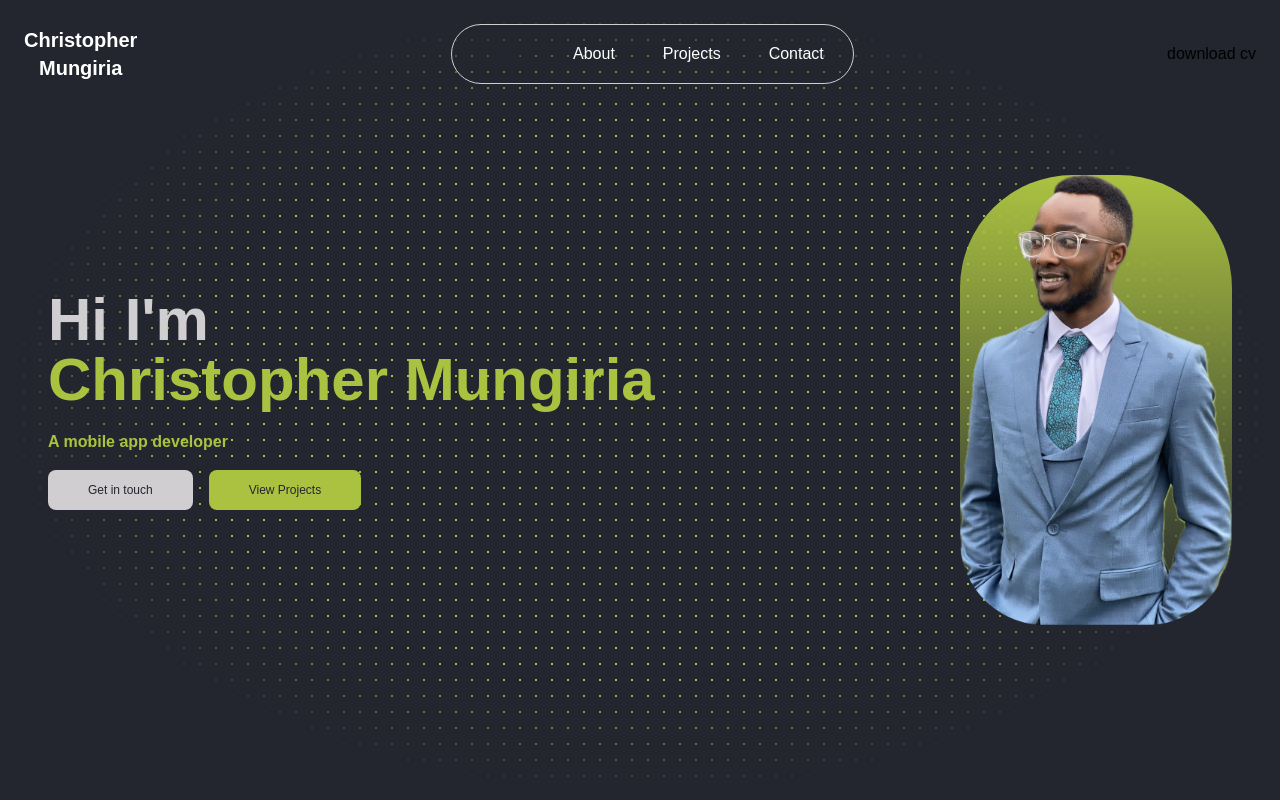
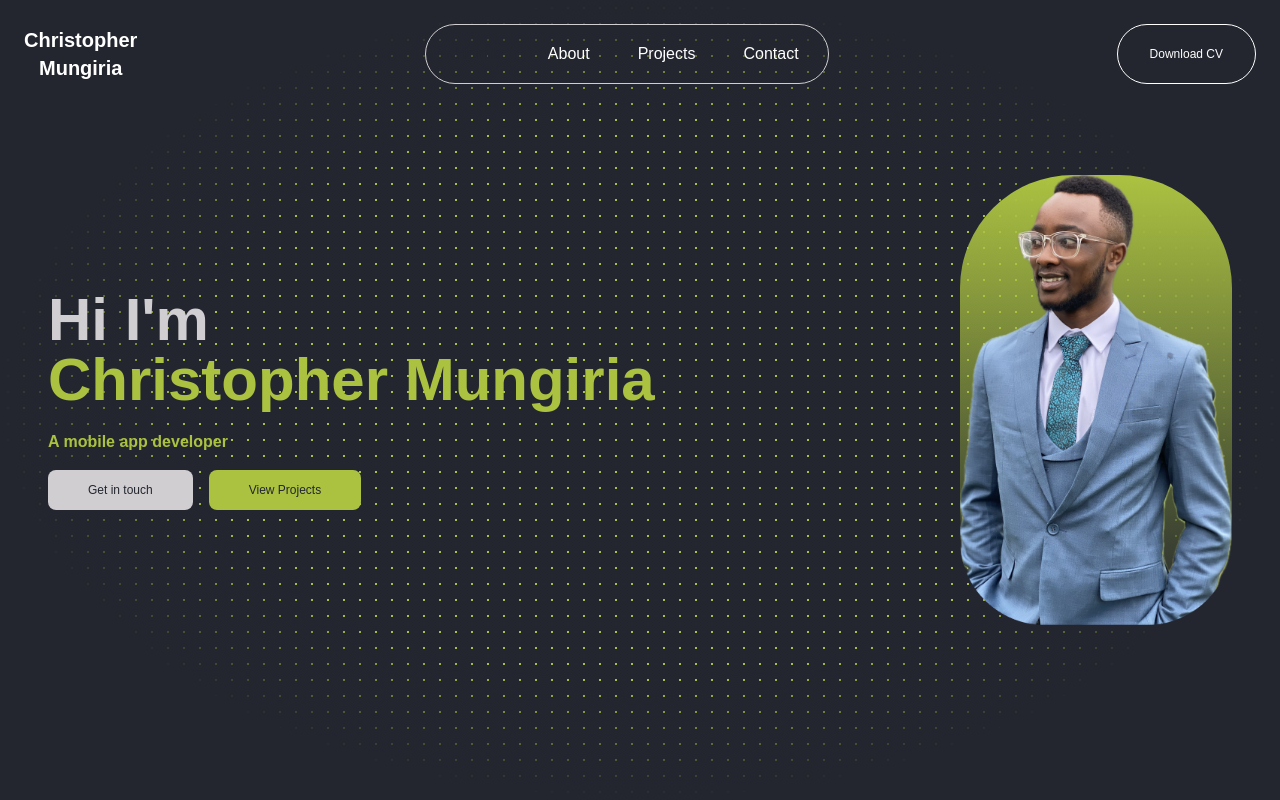
Before and after one commit to ChrisMungiria/react-portfolio, a React (Create React App) app: page / in a window 1280 px wide. Shown: the top 800 px of the page. Built offline with nearby package versions, Linux system fonts and the light colour scheme.

Commit message:
fix: Fixed the download CV button

```diff
--- a/src/components/Navbar.jsx
+++ b/src/components/Navbar.jsx
@@ -59,7 +59,9 @@ const Navbar = () => {
           />
         ))}
       </div>
-      <div>download cv</div>
+      <Link className="border border-white rounded-full h-[60px] flex items-center justify-center px-8 text-xs text-white hover:underline">
+        Download CV
+      </Link>
     </nav>
   );
 };
```
